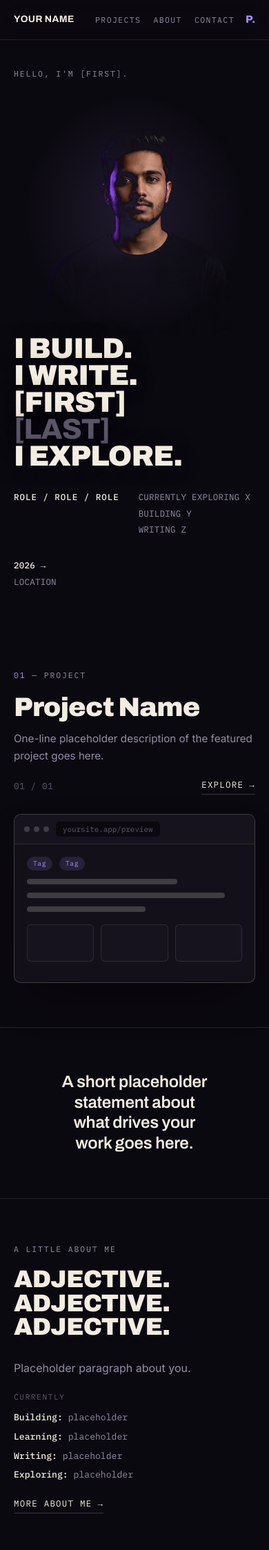
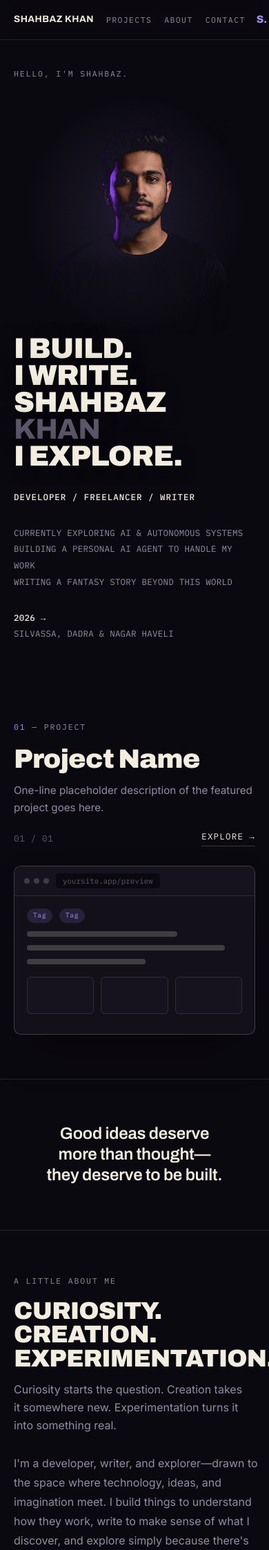
Before and after one commit to shahbazkhan74659-crypto/Port2309, a Django app: page / in a window 390 px wide. Shown: the top 2247 px of the page at 69% size. Run offline with Django 5.2, Linux system fonts and the light colour scheme; style sheets or scripts are compiled from the project's sources.

Commit message:
Phase 5: replace placeholder content with real content; live GitHub repos
Replaces generic placeholder copy across identity, Home, About, and
Contact with Shahbaz Khan's real content, per the owner's Phase 5 scope
(superseding this phase's original speculative description). Home's
featured-project card and the entire Projects page intentionally stay
on Phase 3's mockup content, by owner's explicit choice.

The GitHub page now fetches live profile and repository data from
GitHub's public REST API server-side (adds `requests`), with a static
fallback on request failure. Repos render in their own scrollable panel
alongside the profile card, both equal-sized; the GitHub logo in the
page header is now a clickable button linking to the real profile.

Co-Authored-By: Claude Sonnet 5 <noreply@anthropic.com>
Claude-Session: https://claude.ai/code/session_01C7aKFD8diqDZTs8BsdYkXx

```diff
--- a/core/views.py
+++ b/core/views.py
@@ -1,4 +1,7 @@
+import requests
 from django.shortcuts import render
+
+GITHUB_USERNAME = "shahbazkhan74659-crypto"
 
 
 def home(request):
@@ -18,4 +21,57 @@ def projects(request):
 
 
 def github(request):
-    return render(request, "pages/github.html")
+    context = {
+        "avatar_url": None,
+        "name": "Shahbaz Khan",
+        "handle": GITHUB_USERNAME,
+        "bio": "Developer, freelancer, and writer.",
+        "public_repos": "—",
+        "followers": "—",
+        "following": "—",
+        "html_url": f"https://github.com/{GITHUB_USERNAME}",
+        "repos": [],
+    }
+    try:
+        response = requests.get(
+            f"https://api.github.com/users/{GITHUB_USERNAME}",
+            timeout=5,
+            headers={"Accept": "application/vnd.github+json"},
+        )
+        response.raise_for_status()
+        data = response.json()
+        context.update({
+            "avatar_url": data.get("avatar_url"),
+            "name": data.get("name") or context["name"],
+            "handle": data.get("login", GITHUB_USERNAME),
+            "bio": data.get("bio") or context["bio"],
+            "public_repos": data.get("public_repos", context["public_repos"]),
+            "followers": data.get("followers", context["followers"]),
+            "following": data.get("following", context["following"]),
+            "html_url": data.get("html_url", context["html_url"]),
+        })
+    except requests.RequestException:
+        pass
+
+    try:
+        repos_response = requests.get(
+            f"https://api.github.com/users/{GITHUB_USERNAME}/repos",
+            params={"sort": "updated", "per_page": 100},
+            timeout=5,
+            headers={"Accept": "application/vnd.github+json"},
+        )
+        repos_response.raise_for_status()
+        context["repos"] = [
+            {
+                "name": repo.get("name"),
+                "description": repo.get("description"),
+                "html_url": repo.get("html_url"),
+                "language": repo.get("language"),
+                "stars": repo.get("stargazers_count", 0),
+            }
+            for repo in repos_response.json()
+        ]
+    except requests.RequestException:
+        pass
+
+    return render(request, "pages/github.html", context)
--- a/requirements.txt
+++ b/requirements.txt
@@ -1,5 +1,10 @@
 asgiref==3.12.1
+certifi==2026.7.22
+charset-normalizer==3.5.1
 Django==5.2.14
+idna==3.19
 pillow==12.3.0
+requests==2.34.2
 sqlparse==0.6.0
 tzdata==2026.3
+urllib3==2.7.0
--- a/static_src/css/input.css
+++ b/static_src/css/input.css
@@ -232,6 +232,7 @@ a.mockup-link:hover .mockup, a.mockup-link:focus-visible .mockup{ transform: tra
   font-family: var(--font-display); font-weight: 900;
   font-size: clamp(2.2rem, 6vw, 4.6rem); line-height: 0.98; letter-spacing: -0.02em;
 }
+.about-headline-sub{ color: var(--ink-dim); font-size: 1rem; line-height: 1.6; margin-top: 16px; max-width: 34ch; }
 .about-para{ color: var(--ink-dim); font-size: 1rem; line-height: 1.75; max-width: 46ch; }
 .currently{ margin-top: clamp(20px, 3vw, 30px); display: grid; gap: 8px; font-family: var(--font-mono); font-size: 0.82rem; color: var(--ink-dim); }
 .currently strong{ color: var(--ink); font-weight: 500; }
@@ -362,7 +386,7 @@ a.mockup-link:hover .mockup, a.mockup-link:focus-visible .mockup{ transform: tra
 
 /* ---------- RESPONSIVE ---------- */
 @media (max-width: 900px){
-  .about-grid, .two-col, .contact-grid{ grid-template-columns: 1fr; }
+  .about-grid, .two-col, .contact-grid, .github-layout{ grid-template-columns: 1fr; }
   .feat-body, .proj-layout{ grid-template-columns: 1fr; }
   .feat-body .mockup, .proj-layout .mockup{ order: -1; }
   .hero-portrait-slot{ position: relative; top: auto; right: auto; transform: none; margin: 20px auto 0; width: min(80vw, 420px); height: min(95vw, 480px); z-index: 1; }
--- a/templates/base.html
+++ b/templates/base.html
@@ -3,8 +3,8 @@
 <head>
   <meta charset="utf-8">
   <meta name="viewport" content="width=device-width, initial-scale=1">
-  <title>{% block title %}Portfolio{% endblock %}</title>
-  <meta name="description" content="{% block description %}Personal portfolio — projects, writing, and contact.{% endblock %}">
+  <title>{% block title %}Shahbaz Khan — Portfolio{% endblock %}</title>
+  <meta name="description" content="{% block description %}Shahbaz Khan — developer, freelancer, and writer. Projects, writing, and contact.{% endblock %}">
 
   <link rel="preconnect" href="https://fonts.googleapis.com">
   <link rel="preconnect" href="https://fonts.gstatic.com" crossorigin>
@@ -16,12 +16,12 @@
 <body>
   <header class="nav">
     <div class="nav-inner">
-      <a class="nav-name" href="{% url 'home' %}">YOUR NAME</a>
+      <a class="nav-name" href="{% url 'home' %}">SHAHBAZ KHAN</a>
       <nav class="nav-links" aria-label="Primary">
         <a class="nav-link" href="{% url 'projects' %}"{% if request.resolver_match.url_name == 'projects' %} aria-current="page"{% endif %}>Projects</a>
         <a class="nav-link" href="{% url 'about' %}"{% if request.resolver_match.url_name == 'about' %} aria-current="page"{% endif %}>About</a>
         <a class="nav-link" href="{% url 'contact' %}"{% if request.resolver_match.url_name == 'contact' %} aria-current="page"{% endif %}>Contact</a>
-        <a class="nav-mark" href="{% url 'home' %}" aria-label="Home">P.</a>
+        <a class="nav-mark" href="{% url 'home' %}" aria-label="Home">S.</a>
       </nav>
     </div>
   </header>
@@ -32,12 +32,12 @@
 
   <footer class="foot">
     <div class="foot-inner">
-      <span class="foot-mark">P.</span>
+      <span class="foot-mark">S.</span>
       <nav class="foot-links" aria-label="Footer">
         <a href="{% url 'projects' %}">Projects</a><a href="{% url 'about' %}">About</a><a href="{% url 'contact' %}">Contact</a>
         <a href="{% url 'github' %}">GitHub</a>
       </nav>
-      <span class="foot-copy">&copy; {% now "Y" %} YOUR NAME</span>
+      <span class="foot-copy">&copy; {% now "Y" %} Shahbaz Khan</span>
     </div>
   </footer>
 
--- a/templates/pages/home.html
+++ b/templates/pages/home.html
@@ -1,14 +1,14 @@
 {% extends "base.html" %}
 {% load static %}
 
-{% block title %}Portfolio — Home{% endblock %}
-{% block description %}Placeholder home page — projects, writing, and contact, all in one place.{% endblock %}
+{% block title %}Shahbaz Khan — Portfolio{% endblock %}
+{% block description %}Shahbaz Khan — developer, freelancer, and writer. Projects, writing, and contact, all in one place.{% endblock %}
 
 {% block content %}
 
 <section class="hero">
   <div class="wrap">
-    <p class="eyebrow hero-greeting">HELLO, I'M [FIRST].</p>
+    <p class="eyebrow hero-greeting">HELLO, I'M SHAHBAZ.</p>
     <div class="hero-type">
       <div class="hero-portrait-slot">
         <div class="hero-portrait-glow"></div>
@@ -17,16 +17,16 @@
       <h1 class="hero-line">I BUILD.</h1>
       <p class="hero-line">I WRITE.</p>
       <div class="hero-name-row">
-        <p class="hero-line">[FIRST]</p><p class="hero-line dim">[LAST]</p>
+        <p class="hero-line">SHAHBAZ</p><p class="hero-line dim">KHAN</p>
       </div>
       <p class="hero-line">I EXPLORE.</p>
     </div>
     <div class="hero-meta">
-      <div class="hero-meta-block roles">ROLE / ROLE / ROLE</div>
+      <div class="hero-meta-block roles">DEVELOPER / FREELANCER / WRITER</div>
       <div class="hero-meta-block">
-        CURRENTLY EXPLORING X<br>BUILDING Y<br>WRITING Z
+        CURRENTLY EXPLORING AI &amp; AUTONOMOUS SYSTEMS<br>BUILDING A PERSONAL AI AGENT TO HANDLE MY WORK<br>WRITING A FANTASY STORY BEYOND THIS WORLD
       </div>
-      <div class="hero-meta-block"><strong>2026 &rarr;</strong><br>LOCATION</div>
+      <div class="hero-meta-block"><strong>2026 &rarr;</strong><br>SILVASSA, DADRA &amp; NAGAR HAVELI</div>
     </div>
   </div>
 </section>
@@ -69,22 +69,25 @@
 </section>
 
 <section class="section statement">
-  <div class="wrap"><p>A short placeholder statement about what drives your work goes here.</p></div>
+  <div class="wrap"><p>Good ideas deserve more than thought&mdash;they deserve to be built.</p></div>
 </section>
 
 <section class="section" aria-labelledby="snapshot-heading">
   <div class="wrap">
     <p class="eyebrow">A LITTLE ABOUT ME</p>
     <div class="about-grid">
-      <h2 id="snapshot-heading" class="about-headline">ADJECTIVE.<br>ADJECTIVE.<br>ADJECTIVE.</h2>
       <div>
-        <p class="about-para">Placeholder paragraph about you.</p>
+        <h2 id="snapshot-heading" class="about-headline">CURIOSITY.<br>CREATION.<br>EXPERIMENTATION.</h2>
+        <p class="about-headline-sub">Curiosity starts the question. Creation takes it somewhere new. Experimentation turns it into something real.</p>
+      </div>
+      <div>
+        <p class="about-para">I'm a developer, writer, and explorer&mdash;drawn to the space where technology, ideas, and imagination meet. I build things to understand how they work, write to make sense of what I discover, and explore simply because there's always something new worth finding. My work is less about following a fixed path and more about turning curiosity into things that didn't exist before.</p>
         <div class="currently">
           <p class="currently-label">Currently</p>
-          <p><strong>Building:</strong> placeholder</p>
-          <p><strong>Learning:</strong> placeholder</p>
-          <p><strong>Writing:</strong> placeholder</p>
-          <p><strong>Exploring:</strong> placeholder</p>
+          <p><strong>Building:</strong> An autonomous personal AI assistant</p>
+          <p><strong>Learning:</strong> AI and autonomous systems</p>
+          <p><strong>Writing:</strong> A fantasy story, "The God Valley"</p>
+          <p><strong>Exploring:</strong> Agentic AI tooling and autonomous workflows</p>
         </div>
         <a class="explore-link more-link" href="{% url 'about' %}">MORE ABOUT ME <span class="arrow">&rarr;</span></a>
       </div>
@@ -97,9 +100,9 @@
     <h2 id="talk-heading" class="cta-title">LET'S<br>TALK.</h2>
     <div class="cta-row">
       <div class="cta-links">
-        <div>Email &mdash; <a href="mailto:you@example.com">you@example.com</a></div>
+        <div>Email &mdash; <a href="mailto:shahbazkhan74659@gmail.com">shahbazkhan74659@gmail.com</a></div>
         <div class="cta-social">
-          <a href="{% url 'github' %}">GitHub</a><a href="#">LinkedIn</a>
+          <a href="{% url 'github' %}">GitHub</a><a href="https://www.linkedin.com/in/shahbaz-khan-471aa2418/">LinkedIn</a>
         </div>
       </div>
       <a class="btn-ghost" href="{% url 'contact' %}">GET IN TOUCH <span class="arrow">&rarr;</span></a>
--- a/templates/pages/projects.html
+++ b/templates/pages/projects.html
@@ -1,7 +1,7 @@
 {% extends "base.html" %}
 
-{% block title %}Portfolio — Projects{% endblock %}
-{% block description %}Placeholder projects page — selected work.{% endblock %}
+{% block title %}Projects — Shahbaz Khan{% endblock %}
+{% block description %}Selected work by Shahbaz Khan.{% endblock %}
 
 {% block content %}
 
```
Also changed, not shown: other parts of static_src/css/input.css (+24 -1 lines), Project Docs/ARCHITECTURE.md (+12 -7 lines), Project Docs/DECISIONS.md (+28 -1 lines), Project Docs/PHASES.md (+8 -4 lines), Project Docs/TASKS.md (+8 -3 lines), templates/pages/about.html (+10 -11 lines), templates/pages/contact.html (+8 -8 lines), templates/pages/github.html (+34 -14 lines), 1 other file.
